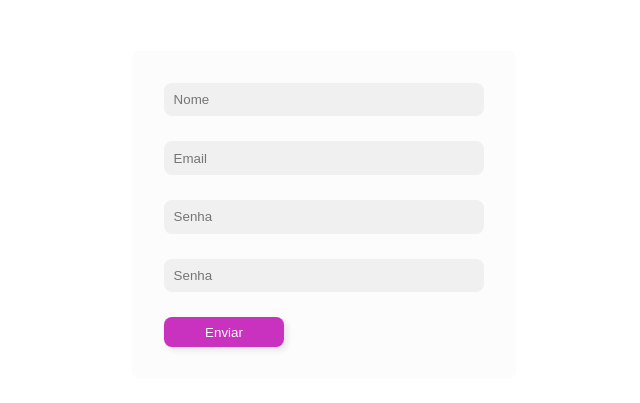
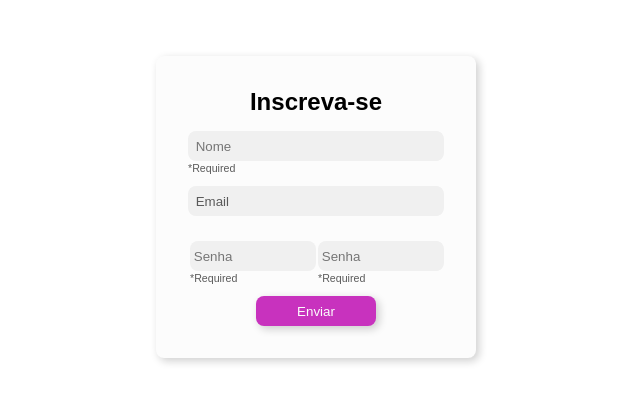
Before and after one commit to Allyhere/aula-de-seletores, a plain HTML site: page index.html in a window 1280 px wide. Shown: the part 193-596 px from the top of the page, without its empty margins (324-964 px from the left). Drawn offline with Linux system fonts and the light colour scheme.

Commit message:
finalizar formulário

```diff
--- a/index.html
+++ b/index.html
@@ -1,33 +1,58 @@
 <!DOCTYPE html>
 <html lang="pt-br">
   <head>
-    <meta charset="UTF-8">
-    <meta name="viewport" content="width=device-width, initial-scale=1.0">
-    <link rel="stylesheet" href="main.css">
+    <meta charset="UTF-8" />
+    <meta name="viewport" content="width=device-width, initial-scale=1.0" />
+    <link rel="stylesheet" href="main.css" />
     <title>Seletores</title>
   </head>
   <body>
     <main>
-        <div class="form">
-            <form action="" class="form__container">
-                <div class="form__group">
-                    <input type="text" name="name" id="" placeholder="Nome" class="input">
-                    <label for="name" class="input__label">Nome</label>
+      <div class="container">
+        <form action="">
+          <h2>Inscreva-se</h2>
+          <div>
+            <input type="text" name="name" id="" placeholder="Nome" required />
+            <label for="name">Nome</label>
+            <span class="help-text"></span>
+          </div>
+          <div>
+            <input
+              type="email"
+              name="email"
+              id=""
+              placeholder="Email"
+              disabled
+            />
+            <label for="email">Email</label>
+            <span class="help-text"></span>
           </div>
           <div class="form__group">
-                    <input type="email" name="email" id="" placeholder="Email" class="input">
-                    <label for="email" class="input__label">Email</label>
+            <input
+              type="password"
+              name="password"
+              id=""
+              placeholder="Senha"
+              minlength="6"
+              required
+            />
+            <label for="password">Senha</label>
+            <span class="help-text"></span>
           </div>
           <div class="form__group">
-                    <input type="password" name="password" id="" placeholder="Senha" class="input">
-                    <label for="password" class="input__label">Senha</label>
-                </div>
-                <div class="form__group">
-                    <input type="password" name="password-conf" id="" placeholder="Senha" class="input">
-                    <label for="password-conf" class="input__label">Confirmar senha</label>
+            <input
+              type="password"
+              name="password-conf"
+              id=""
+              placeholder="Senha"
+              minlength="6"
+              required
+            />
+            <label for="password-conf">Confirmar senha</label>
+            <span class="help-text"></span>
           </div>
 
-                <input type="submit" name="submit" id="" value="Enviar" class="input input__submit">
+          <input type="submit" name="submit" id="" value="Enviar" />
         </form>
       </div>
     </main>
--- a/main.css
+++ b/main.css
@@ -1,16 +1,45 @@
-* + .form__group, .input__submit{margin-top: 25px;}
-main{
+:root {
+  --green: rgb(125, 233, 63);
+  --purple: rgb(200, 50, 190);
+  --red: rgb(248, 38, 38);
+  --grey: rgb(90, 90, 90);
+  --white: rgb(252, 252, 252);
+  --greyish: rgb(240, 240, 240);
+
+  --smooth: all 0.6s ease-in-out;
+  --fast: all 0.3s ease-out;
+
+  --shadow: 3px 3px 6px rgba(15, 15, 15, 0.1);
+  --shadow: 3px 3px 8px rgba(15, 15, 15, 0.2);
+
+  --font-smallest: 8pt;
+  --font-small: 10pt;
+  --font-big: 18pt;
+
+  font-family: sans-serif;
+}
+
+*,
+*::before,
+*::after {
+  margin: 0;
+  padding: 0;
+  box-sizing: border-box;
+}
+
+main {
   width: 100vw;
   height: 100vh;
   display: grid;
   place-items: center;
 }
 
-.form{
+.container {
   width: 50%;
+  min-width: 360px;
   height: fit-content;
   height: -webkit-fit-content;
-    max-height:414px;
+  max-height: 414px;
 
   display: flex;
   flex-flow: column nowrap;
@@ -18,56 +47,119 @@ main{
   justify-content: center;
 }
 
-.form__container{
+.container form {
   height: inherit;
   width: inherit;
   padding: 5%;
-    background: rgb(252,252,252);
+  background: var(--white);
   border-radius: 8px;
-    box-shadow: rgba(15,15,15,.1);
+  box-shadow: var(--shadow);
 
   display: flex;
-    flex-flow: column wrap;
-
+  flex-flow: row wrap;
+  justify-content: space-evenly;
 }
 
-.form__group{
+h2 {
+  margin-bottom: 15px;
+  font-size: var(--font-big);
+}
+
+form > div {
   position: relative;
   display: flex;
-    flex-flow: column nowrap;
+  width: 100%;
 }
 
-.input{
-    flex: 1 1 30px;
+input {
   height: 30px;
+  width: 100%;
   border-radius: 8px;
   border: none;
   padding: 1% 3%;
-    background: rgb(240,240,240);
+  background: var(--greyish);
 }
 
-.input__submit{
-    max-width:120px ;
-    background: rgb(200,50,190);
-    color: rgb(252,252,252);
-    box-shadow: 3px 3px 6px rgba(15,15,15,.1);
+input:last-child {
+  width: 50%;
+  max-width: 120px;
+  background: var(--purple);
+  color: var(--white);
+  box-shadow: var(--shadow);
   cursor: pointer;
+  align-self: flex-end;
 }
 
-.input__label{
-    font-size: 10pt;
+input:last-child:hover {
+  box-shadow: var(--bigshadow);
+  transform: scale(1.01);
+  transition: var(--smooth);
+}
+
+form > div:nth-child(4),
+form > div:nth-child(5) {
+  flex: 1 1 120px;
+  width: 40%;
+  margin-left: 2px;
+}
+
+label {
+  font-size: var(--font-small);
   font-weight: 400;
-    font-family: sans-serif;
-    color: #1a1a1a;
+  color: var(--grey);
 
   position: absolute;
   top: 0;
   opacity: 1;
   transform: translateY(-100%);
-    transition: all 0.3s ease-out;
+  transition: var(--fast);
 }
 
-.input:placeholder-shown + label {
+input:placeholder-shown + label {
   opacity: 0;
   transform: translateY(0);
 }
+
+input:required ~ .help-text::before {
+  content: "*Required";
+  position: absolute;
+  bottom: -2.2ch;
+  left: 0;
+  font-size: var(--font-smallest);
+  color: var(--grey);
+}
+
+input:not([type="submit"]):valid ~ .help-text::before {
+  content: "\2713";
+  position: absolute;
+  bottom: -2.2ch;
+  right: 0;
+  color: var(--green);
+  font-weight: bold;
+}
+
+input:disabled::placeholder {
+  color: var(--grey);
+}
+
+input:not([type="submit"]):valid {
+  border: 1px solid var(--green);
+}
+
+/* input:invalid {
+  border: 1px solid var(--red);
+} */
+
+/* input:invalid ~ .help-text::before {
+    content: "Valor inválido";
+    position: absolute;
+    bottom: -2.2ch;
+    left: 0;
+    font-size: var(--font-small);
+    color: var(--red);
+  } */
+
+form > div + div,
+form > input {
+  margin-top: 25px;
+}
```
Lines whose indentation alone changed are shown as unchanged.
